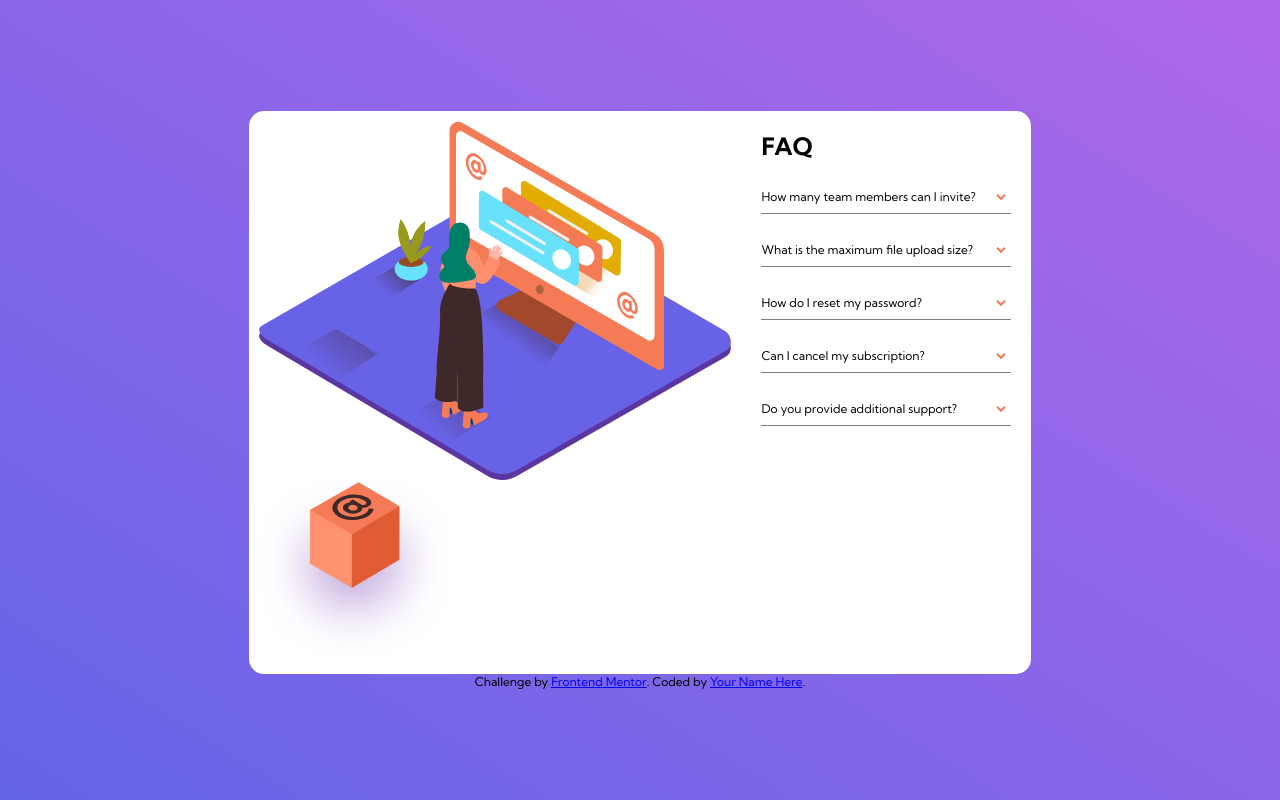
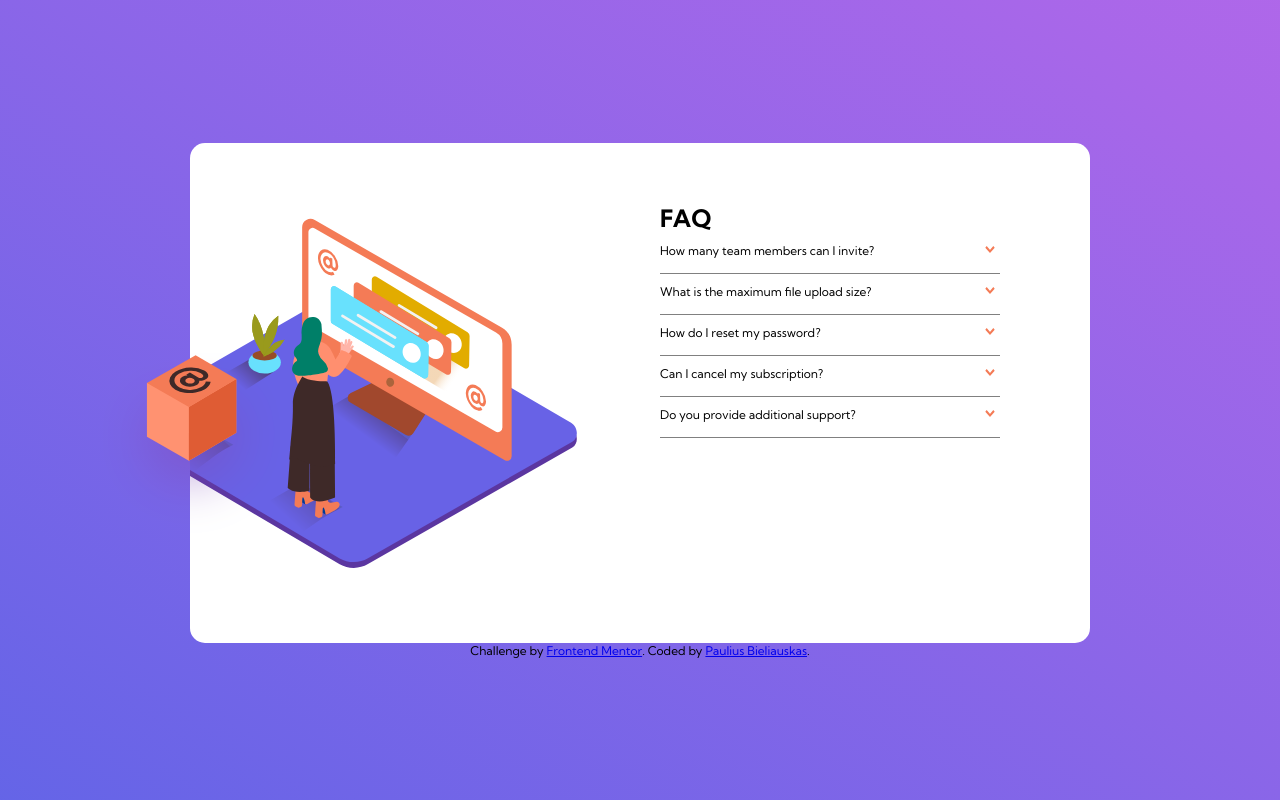
Before and after one commit to Scarab911/03-faq-accordion-card, a website: page index.html in a window 1280 px wide. Drawn offline with Linux system fonts and the light colour scheme.

Commit message:
images positiioned

```diff
--- a/css/home.css
+++ b/css/home.css
@@ -7,7 +7,7 @@
 body {
   display: flex;
   flex-direction: column;
-  height: 100vh;
+  min-height: 100vh;
   justify-content: center;
   align-items: center;
   font-family: var(--ff-kumbh);
@@ -20,41 +20,91 @@ body {
   );
 }
 
-.hidden {
-  display: none;
+.container {
+  width: 900px;
+  border-radius: 15px;
+  background-color: #fff;
+  position: relative;
+  /* overflow: hidden; */
 }
-.container {
-  display: flex;
-  padding: 10px;
-  border-radius: 15px;
+.women-container {
+  display: inline-block;
+  height: 350px;
+  position: absolute;
   overflow: hidden;
-  background-color: #fff;
-  gap: 20px;
+  top: 50%;
+  left: 0;
+  transform: translateY(-50%);
 }
-.ilustration {
+
+.women {
+  height: 100%;
+  margin-left: -16%;
+}
+
+.box {
+  position: absolute;
+  top: 42%;
+  left: -10.5%;
 }
 
 .text-content {
+  height: 500px;
   display: flex;
+  float: right;
+  width: 40%;
+  margin-right: 80px;
   flex-direction: column;
-  gap: 20px;
-  padding: 10px;
+  padding: 60px 10px;
+}
+.qna-box {
+  padding: 10px 0;
+  border-bottom: 1px solid grey;
 }
 
-.question {
+h2 {
   display: flex;
   justify-content: space-between;
-  border-bottom: 1px solid grey;
-  line-height: 2rem;
+  /* line-height: 4rem; */
+  padding-bottom: 5px;
   padding-right: 5px;
-}
-.img {
-  z-index: 1;
-  position: absolute;
-  left: 77px;
+  font-size: 1em;
+  font-weight: 400;
 }
 
-.question::after {
+h2:hover {
+  color: red;
+  cursor: pointer;
+}
+
+h2.selected {
+  font-weight: 700;
+}
+
+h2 .arrow {
+  place-self: center;
+  width: 10px;
+  height: 8px;
+}
+
+h2 .arrow.rotate {
+  transform: rotate(180deg);
+}
+
+p {
+  display: none;
+}
+
+.qna-box.show > p {
+  display: block;
+}
+
+/*PSEUDO*/
+/* h2::after {
   content: url(../images/icon-arrow-down.svg);
   margin-left: 20px;
 }
+h2:active::after {
+  content: url(../images/icon-arrow-down.svg);
+  transform: rotate(180deg);
+} */
--- a/index.html
+++ b/index.html
@@ -13,60 +13,57 @@
 
 <body>
   <div class="container">
-    <div class="ilustration">
-      <div>
-        <img src="./images/illustration-woman-online-desktop.svg" alt="">
+    <div class="women-container">
+      <img class="women" src="./images/illustration-woman-online-desktop.svg" alt="">
     </div>
-      <div class="box">
-        <img src="./images/illustration-box-desktop.svg" alt="">
-      </div>
-    </div>
+    <img class="box" src="./images/illustration-box-desktop.svg" alt="">
     <div class="text-content">
       <h1 class="title">FAQ</h1>
+      <div class="questions">
+
         <div class="qna-box">
-        <div class="question">How many team members can I invite?</div>
-        <div class="answer hidden">You can invite up to 2 additional users on the Free plan. There is no limit on
+          <h2 class="question">How many team members can I invite?
+            <img class="arrow" src="./images/icon-arrow-down.svg" alt="arrow icon">
+
+          </h2>
+          <p class="answer hidden">You can invite up to 2 additional users on the Free plan. There is no limit on
             team members for the Premium plan.
-        </div>
+          </p>
         </div>
         <div class="qna-box">
-        <div class="question">What is the maximum file upload size?</div>
-        <div class="answer hidden">No more than 2GB. All files in your account must fit your allotted storage space.
-        </div>
+          <h2 class="question">What is the maximum file upload size?
+            <img class="arrow" src="./images/icon-arrow-down.svg" alt="arrow icon">
+          </h2>
+          <p class="answer hidden">No more than 2GB. All files in your account must fit your allocatted storage space.
+          </p>
         </div>
         <div class="qna-box">
-        <div class="question">How do I reset my password?</div>
-        <div class="answer hidden">Click “Forgot password” from the login page or “Change password” from your profile page.
-          A reset link will be emailed to you.</div>
+          <h2 class="question">How do I reset my password?
+            <img class="arrow" src="./images/icon-arrow-down.svg" alt="arrow icon">
+          </h2>
+          <p class="answer hidden">Click “Forgot password” from the login page or “Change password” from your profile page.
+            A reset link will be emailed to you.</p>
         </div>
         <div class="qna-box">
-        <div class="question">Can I cancel my subscription?</div>
-        <div class="answer hidden">Yes! Send us a message and we’ll process your request no questions asked.</div>
+          <h2 class="question">Can I cancel my subscription?
+            <img class="arrow" src="./images/icon-arrow-down.svg" alt="arrow icon">
+          </h2>
+          <p class="answer hidden">Yes! Send us a message and we’ll process your request no questions asked.</p>
         </div>
         <div class="qna-box">
-        <div class="question">Do you provide additional support?</div>
-        <div class="answer hidden">Chat and email support is available 24/7. Phone lines are open during normal business hours.</div>
+          <h2 class="question">Do you provide additional support?
+            <img class="arrow" src="./images/icon-arrow-down.svg" alt="arrow icon">
+          </h2>
+          <p class="answer hidden">Chat and email support is available 24/7. Phone lines are open during normal business hours.</p>
         </div>
       </div>
     </div>
-
-
-
-
-
-
-
-
-
-
-
-
-
-
+    <script src="./js/home.js" type="module" defer></script>
+  </div>
 
   <footer class="attribution">
-    Challenge by <a href="https://www.frontendmentor.io?ref=challenge" target="_blank">Frontend Mentor</a>.
-    Coded by <a href="#">Your Name Here</a>.
+    Challenge by <a rel="noopener" href="https://www.frontendmentor.io?ref=challenge" target="_blank">Frontend Mentor</a>.
+    Coded by <a rel="noopener" href="#">Paulius Bieliauskas</a>.
   </footer>
 </body>
 
--- /dev/null
+++ b/js/home.js
@@ -0,0 +1,13 @@
+const allArrowsDOM = document.querySelectorAll('.arrow');
+
+const allQuestionsDOM = document.querySelectorAll('.question');
+
+
+allQuestionsDOM.forEach(element => {
+    element.addEventListener('click', () => {
+
+        element.closest('.qna-box').classList.toggle('show');
+        element.closest('h2').classList.toggle('selected');
+        element.classList.toggle('rotate');
+    })
+});
--- a/package.json
+++ b/package.json
@@ -10,7 +10,5 @@
   "keywords": [],
   "author": "Paulius Bieliauskas",
   "license": "MIT",
-  "dependencies": {
-    "live-server": "^1.2.1"
-  }
+  "dependencies": {}
 }
```
Also changed, not shown: 1 other file. Lines whose indentation alone changed are shown as unchanged.
